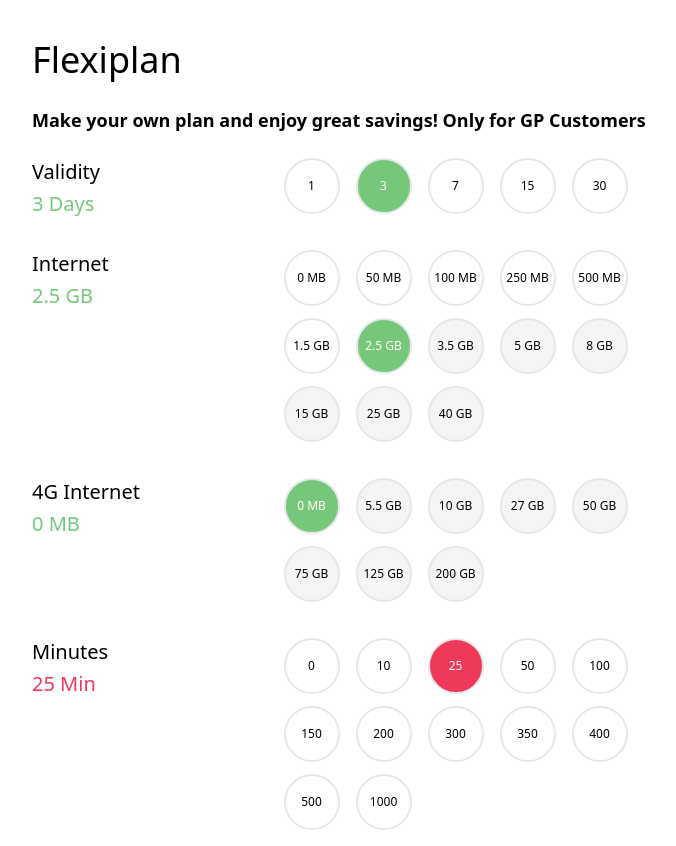
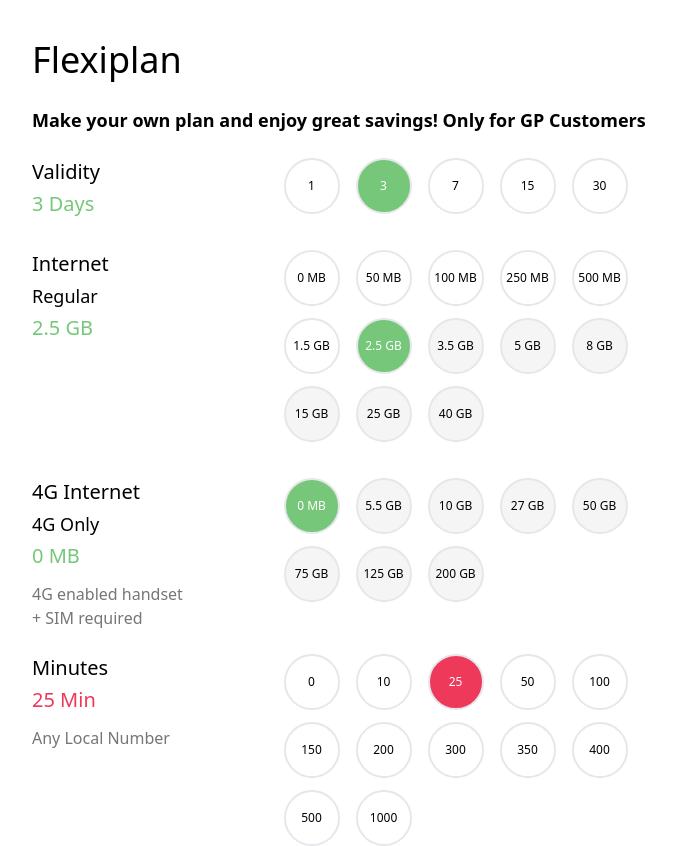
Before and after one commit to argha-shipansarker/gpFlexiPlan, a React (Create React App) app: page / in a window 1280 px wide. Shown: the top 846 px of the page, without its empty margins (138-814 px from the left). Built offline with nearby package versions, Linux system fonts and the light colour scheme.

Commit message:
description and attribute description added

```diff
--- a/src/Pages/Flexiplan.js
+++ b/src/Pages/Flexiplan.js
@@ -30,12 +30,16 @@
             let tempFlexiSerial = null
             let presentSelectedValue = null
 
+            let description = null
+            let attributeDescription = null
+
             switch (key) {
                 case "voice":
                     tempFlexiType = "Minutes"
                     tempFlexiSerial = 4
                     tempFlexiTypeColor = "#ee395a"
                     presentSelectedValue = `${selectedBubbles["voice"]} Min`
+                    description="Any Local Number"
                     break;
                 case "sms":
                     tempFlexiType = "SMS"
@@ -48,12 +52,15 @@
                     tempFlexiSerial = 5
                     tempFlexiTypeColor = "#c34ab7"
                     presentSelectedValue = formatBytes(selectedBubbles["bioscope"])
+                    description="Only used to watch Bioscope"
                     break;
                 case "fourg":
                     tempFlexiType = "4G Internet"
                     tempFlexiSerial = 3
                     tempFlexiTypeColor = "#76c779"
                     presentSelectedValue = formatBytes(selectedBubbles["fourg"])
+                    attributeDescription="4G Only"
+                    description="4G enabled handset + SIM required"
                     break;
                 case "longevity":
                     tempFlexiType = "Validity"
@@ -72,6 +79,7 @@
                     tempFlexiSerial = 2
                     tempFlexiTypeColor = "#76c779"
                     presentSelectedValue = formatBytes(selectedBubbles["data"])
+                    attributeDescription="Regular"
                     break;
             }
 
@@ -96,7 +104,7 @@
 
             })
             // [key] = temp
-            return { flexiType: tempFlexiType, flexiTypeVariation: tempFlexiTypeVariation, flexiTypeSerial: tempFlexiSerial, fexiTypeColor: tempFlexiTypeColor, mainFlexiType: key, presentSelectedValue }
+            return { flexiType: tempFlexiType, flexiTypeVariation: tempFlexiTypeVariation, flexiTypeSerial: tempFlexiSerial, fexiTypeColor: tempFlexiTypeColor, mainFlexiType: key, presentSelectedValue, attributeDescription, description  }
         })
         setBubbleMapState(tempData.sort((a, b) => a.flexiTypeSerial - b.flexiTypeSerial))
     }, [])
@@ -155,7 +163,13 @@
                     <div className='grid grid-cols-3 gap-20 pt-6' key={index}>
                         <div>
                         <p className='text-xl font-medium'>{value.flexiType}</p>
+                        {
+                            value.attributeDescription && <p className='text-lg font-medium mt-1'>{value.attributeDescription}</p>
+                        }
                         <p className='text-xl font-medium mt-1' style={{color: value.fexiTypeColor}}>{value.presentSelectedValue}</p>
+                        {
+                            value.description && <p className='text-base mt-3 text-description'>{value.description}</p>
+                        }
                         </div>
                         <div className='col-span-2'>
                             <BubbleVariation value={value.flexiTypeVariation} color={value.fexiTypeColor} eligibleBubbleMapState={eligibleBubbleMapState} setEligibleBubbleMapState={setEligibleBubbleMapState} />
--- a/tailwind.config.js
+++ b/tailwind.config.js
@@ -23,7 +23,7 @@
         validity: "#76c779",
         internet: "#76c779",
         disabled: "#f5f5f5",
-
+        description: "#767676"
       }
     },
   },
```
